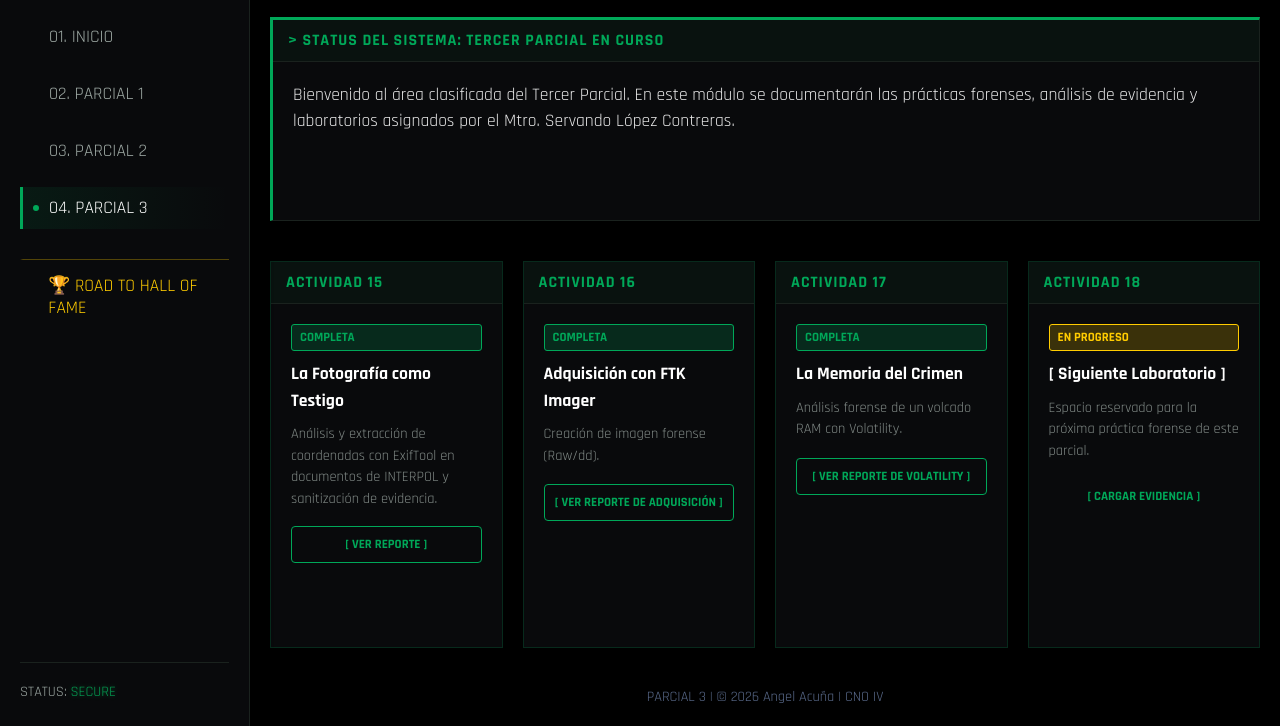
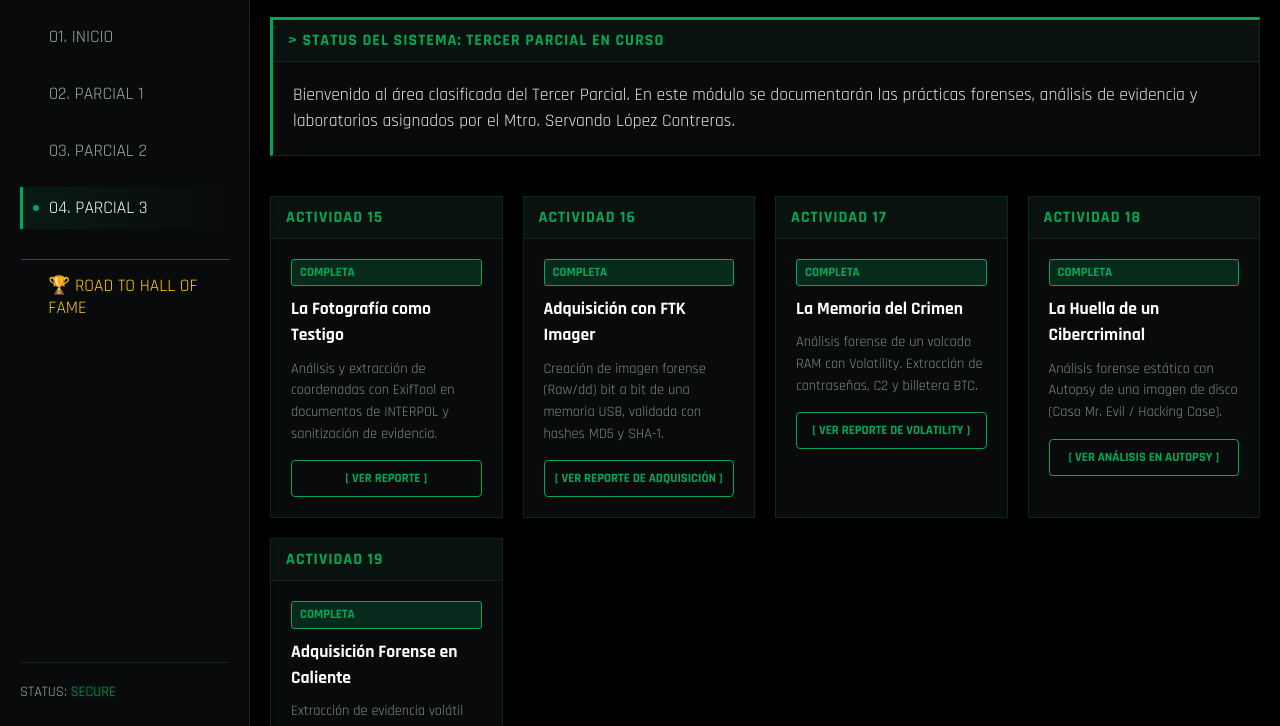
Before and after one commit to a-acuna1/CNOIV_PORTAFOLIO, a plain HTML site: page parcial3/index.html in a window 1280 px wide. Shown: the part 74-800 px from the top of the page. Drawn offline with Linux system fonts and the light colour scheme.

Commit message:
Update index.html

```diff
--- a/parcial3/index.html
+++ b/parcial3/index.html
@@ -85,13 +85,14 @@
                     </div>
                 </div>
 
-               <div class="card activity-card fade-in span-1" style="animation-delay: 0.2s;">
+               <!-- Tarjeta Actividad 16 -->
+                <div class="card activity-card fade-in span-1" style="animation-delay: 0.2s;">
                     <div class="card-title">ACTIVIDAD 16</div>
                     <div class="card-content">
                         <span class="status-badge status-active">COMPLETA</span>
                         <h4 style="color: var(--text-light); margin-bottom: 10px;">Adquisición con FTK Imager</h4>
                         <p style="font-size: 0.9rem; opacity: 0.8; margin-bottom: 15px; min-height: 45px;">
-                            Creación de imagen forense (Raw/dd).
+                            Creación de imagen forense (Raw/dd) bit a bit de una memoria USB, validada con hashes MD5 y SHA-1.
                         </p>
                         <a href="actividad16.html" class="back-btn" style="font-size: 0.8rem; text-align: center; display: block; padding: 8px; border-color: var(--accent); color: var(--accent);">
                             [ VER REPORTE DE ADQUISICIÓN ]
@@ -106,7 +107,7 @@
                         <span class="status-badge status-active">COMPLETA</span>
                         <h4 style="color: var(--text-light); margin-bottom: 10px;">La Memoria del Crimen</h4>
                         <p style="font-size: 0.9rem; opacity: 0.8; margin-bottom: 15px; min-height: 45px;">
-                            Análisis forense de un volcado RAM con Volatility.
+                            Análisis forense de un volcado RAM con Volatility. Extracción de contraseñas, C2 y billetera BTC.
                         </p>
                         <a href="actividad17.html" class="back-btn" style="font-size: 0.8rem; text-align: center; display: block; padding: 8px; border-color: var(--accent); color: var(--accent);">
                             [ VER REPORTE DE VOLATILITY ]
@@ -114,17 +115,32 @@
                     </div>
                 </div>
 
-                <!-- Plantilla Actividad 18 -->
+                <!-- Tarjeta Actividad 18 -->
                 <div class="card activity-card fade-in span-1" style="animation-delay: 0.4s;">
                     <div class="card-title">ACTIVIDAD 18</div>
                     <div class="card-content">
-                        <span class="status-badge status-pending">EN PROGRESO</span>
-                        <h4 style="color: var(--text-light); margin-bottom: 10px;">[ Siguiente Laboratorio ]</h4>
+                        <span class="status-badge status-active">COMPLETA</span>
+                        <h4 style="color: var(--text-light); margin-bottom: 10px;">La Huella de un Cibercriminal</h4>
                         <p style="font-size: 0.9rem; opacity: 0.8; margin-bottom: 15px; min-height: 45px;">
-                            Espacio reservado para la próxima práctica forense de este parcial.
+                            Análisis forense estático con Autopsy de una imagen de disco (Caso Mr. Evil / Hacking Case).
                         </p>
-                        <a href="#" class="back-btn" style="font-size: 0.8rem; text-align: center; display: block; padding: 8px;">
-                            [ CARGAR EVIDENCIA ]
+                        <a href="actividad18.html" class="back-btn" style="font-size: 0.8rem; text-align: center; display: block; padding: 8px; border-color: var(--accent); color: var(--accent);">
+                            [ VER ANÁLISIS EN AUTOPSY ]
+                        </a>
+                    </div>
+                </div>
+
+                <!-- Tarjeta Actividad 19 -->
+                <div class="card activity-card fade-in span-1" style="animation-delay: 0.5s;">
+                    <div class="card-title">ACTIVIDAD 19</div>
+                    <div class="card-content">
+                        <span class="status-badge status-active">COMPLETA</span>
+                        <h4 style="color: var(--text-light); margin-bottom: 10px;">Adquisición Forense en Caliente</h4>
+                        <p style="font-size: 0.9rem; opacity: 0.8; margin-bottom: 15px; min-height: 45px;">
+                            Extracción de evidencia volátil (Live Forensics) en Windows utilizando comandos nativos en PowerShell.
+                        </p>
+                        <a href="actividad19.html" class="back-btn" style="font-size: 0.8rem; text-align: center; display: block; padding: 8px; border-color: var(--accent); color: var(--accent);">
+                            [ VER LIVE RESPONSE ]
                         </a>
                     </div>
                 </div>
```
